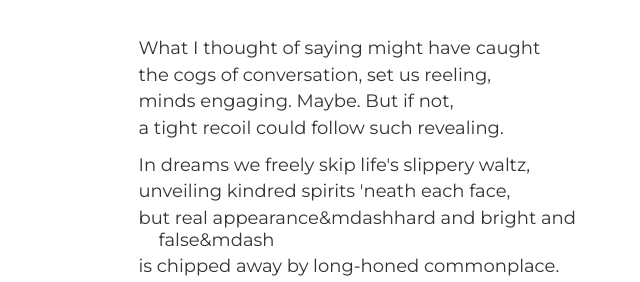
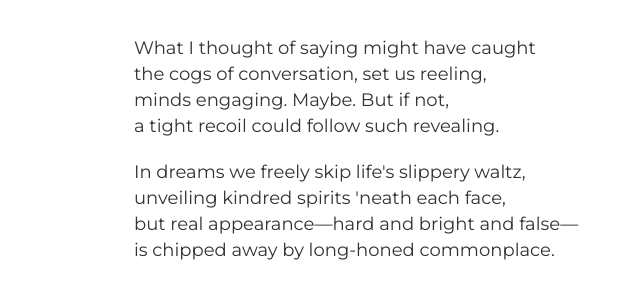
Before and after one commit to kduffie/sonnets, a plain HTML site: page LowestCommonDenominator.html in a window 1280 px wide. Shown: the part 514-796 px from the top of the page, without its empty margins (256-896 px from the left). Drawn offline with Linux system fonts and the light colour scheme.

Commit message:
no message

```diff
--- a/LowestCommonDenominator.html
+++ b/LowestCommonDenominator.html
@@ -30,7 +30,7 @@
       <section class="stanza">
         <div class="line">In dreams we freely skip life's slippery waltz,</div>
         <div class="line">unveiling kindred spirits 'neath each face,</div>
-        <div class="line">but real appearance&mdashhard and bright and false&mdash</div>
+        <div class="line">but real appearance&mdash;hard and bright and false&mdash;</div>
         <div class="line">is chipped away by long-honed commonplace.</div>
       </section>
       <section class="stanza">
--- a/styles.css
+++ b/styles.css
@@ -98,11 +98,11 @@ a:hover {
 }
 
 .stanza {
-  margin: 15px 0;
+  margin: 24px 0;
 }
 
 .line {
-  margin: 0.25em;
+  margin: 4px 0;
   padding-left: 20px ;
   text-indent: -20px ;
 }
```
